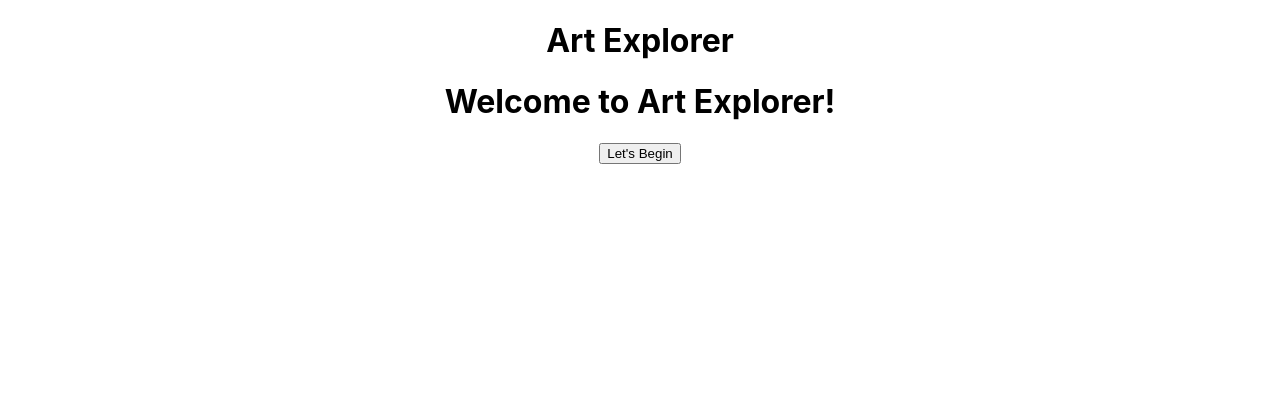
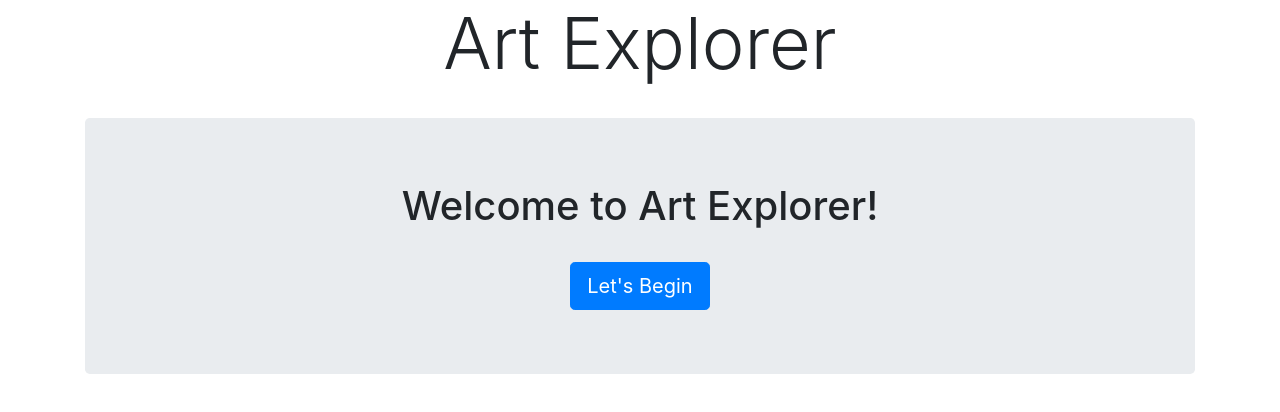
Before and after one commit to jcport1/react-frontend, a React (Create React App) app: page / in a window 1280 px wide. Shown: the top 412 px of the page. Built offline with nearby package versions, Linux system fonts and the light colour scheme; no server answers.

Commit message:
Adds Boostrap CDN

```diff
--- a/public/index.html
+++ b/public/index.html
@@ -9,6 +9,7 @@
       name="description"
       content="Web site created using create-react-app"
     />
+    <link href="https://stackpath.bootstrapcdn.com/bootstrap/4.5.2/css/bootstrap.min.css" rel="stylesheet"/>
     <link rel="apple-touch-icon" href="%PUBLIC_URL%/logo192.png" />
 
     <!--
--- a/src/App.js
+++ b/src/App.js
@@ -20,7 +20,7 @@ class App extends Component {
       console.log(this.state)
       return (
         <div className="App">
-        <h1>Art Explorer</h1>
+        <h1 className="display-3">Art Explorer</h1><br></br>
         <Switch>
           <Route path="/paintings/:id" component={PaintingPage}/>
           <Route path="/paintings" component={PaintingsContainer} />
--- a/src/components/Home.js
+++ b/src/components/Home.js
@@ -6,9 +6,11 @@ const Home = () => {
 
     return (
 
-        <div>
-            <h1>Welcome to Art Explorer!</h1>
-            <Link to={`/paintings`}><button>Let's Begin</button></Link>
+        <div className="container">
+        <div className="jumbotron">
+            <h1 >Welcome to Art Explorer!</h1><br></br>
+            <Link to={`/paintings`}><button type="button" className="btn btn-primary btn-lg">Let's Begin</button></Link>
+        </div>
         </div>
     )
 }
--- a/src/components/Painting.js
+++ b/src/components/Painting.js
@@ -6,11 +6,13 @@ const Painting = (props) => {
 
     return (
 
-        <div>
-            <h2><b>{props.painting.title}</b></h2>
-            <img key={props.painting.primaryimageurl} src={props.painting.primaryimageurl} alt="painting" width="300"/>
+        <div className="card" style={{width: 324}}>
+        <div className="card-body">
+            <h2 className="card-title"><b>{props.painting.title}</b></h2>
+            <img className="card-img" key={props.painting.primaryimageurl} src={props.painting.primaryimageurl} alt="painting" width="300"/>
             <p><h4>{props.painting.artist? props.painting.artist : null }</h4></p>
-            <Link to={`/paintings/${props.painting.id}`}><button>More Details</button></Link>
+            <Link to={`/paintings/${props.painting.id}`}><button className="btn btn-primary">More Details</button></Link>
+        </div>
         </div>
     )
 }
--- a/src/components/Paintings.js
+++ b/src/components/Paintings.js
@@ -7,7 +7,7 @@ const Paintings = (props) => {
     const paintings = props.paintings.map((painting) => <Painting key={painting.id} painting={painting}/>)
 
    return (
-       <div>
+       <div className="container" align="center">
         {paintings}
        </div>
    )
--- a/src/components/SearchBar.js
+++ b/src/components/SearchBar.js
@@ -28,12 +28,14 @@ class SearchBar extends Component {
 
     render(){
         return (
-            <div>
-                <form onSubmit={this.handleSubmit}>
-                    <label>Search: </label>
-                    <input type="text" onChange={this.handleOnChange} value={this.state.query}/>
-                    <input type="submit"/>
-                </form>
+            <div className="container">
+                <nav className="navbar navbar-light bg-light">
+                    <form className="form-inline" onSubmit={this.handleSubmit}>
+                    <label className="navbar-brand">Search: </label>
+                    <input class="form-control mr-sm-2" type="text" onChange={this.handleOnChange} value={this.state.query}/>
+                    <input className="btn btn-outline-success my-2 my-sm-0" type="submit"/>
+                    </form>
+                </nav>
             </div>
         )
     }
--- a/src/containers/PaintingsContainer.js
+++ b/src/containers/PaintingsContainer.js
@@ -8,7 +8,7 @@ class PaintingsContainer extends Component {
 
     render() {
         return (
-            <div>
+            <div className="container">
                 <p><Link to="/favorites"><button>My Favorites</button></Link></p>
                 <SearchBar />
                 <Paintings paintings={this.props.paintings}/>
```
